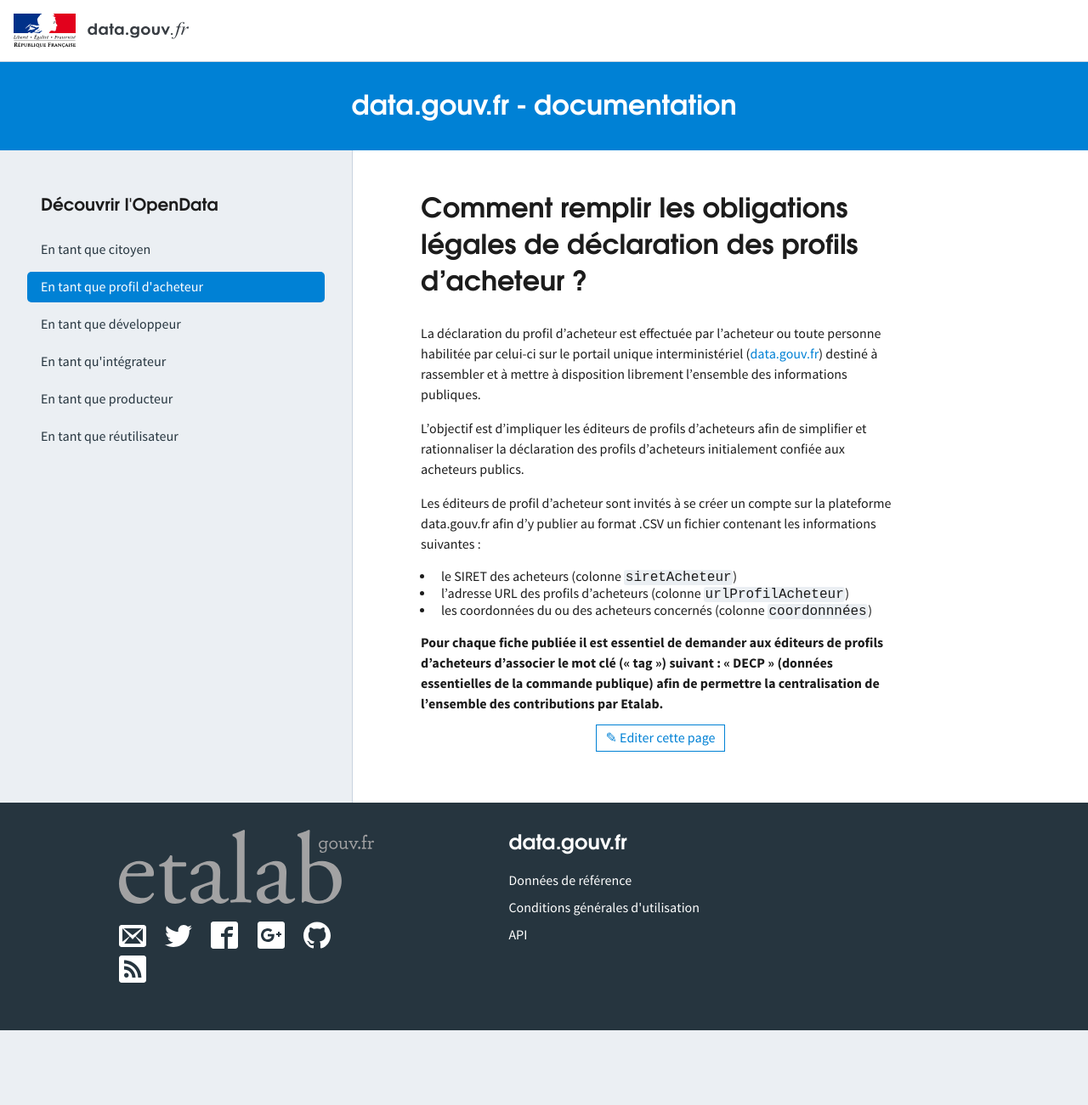
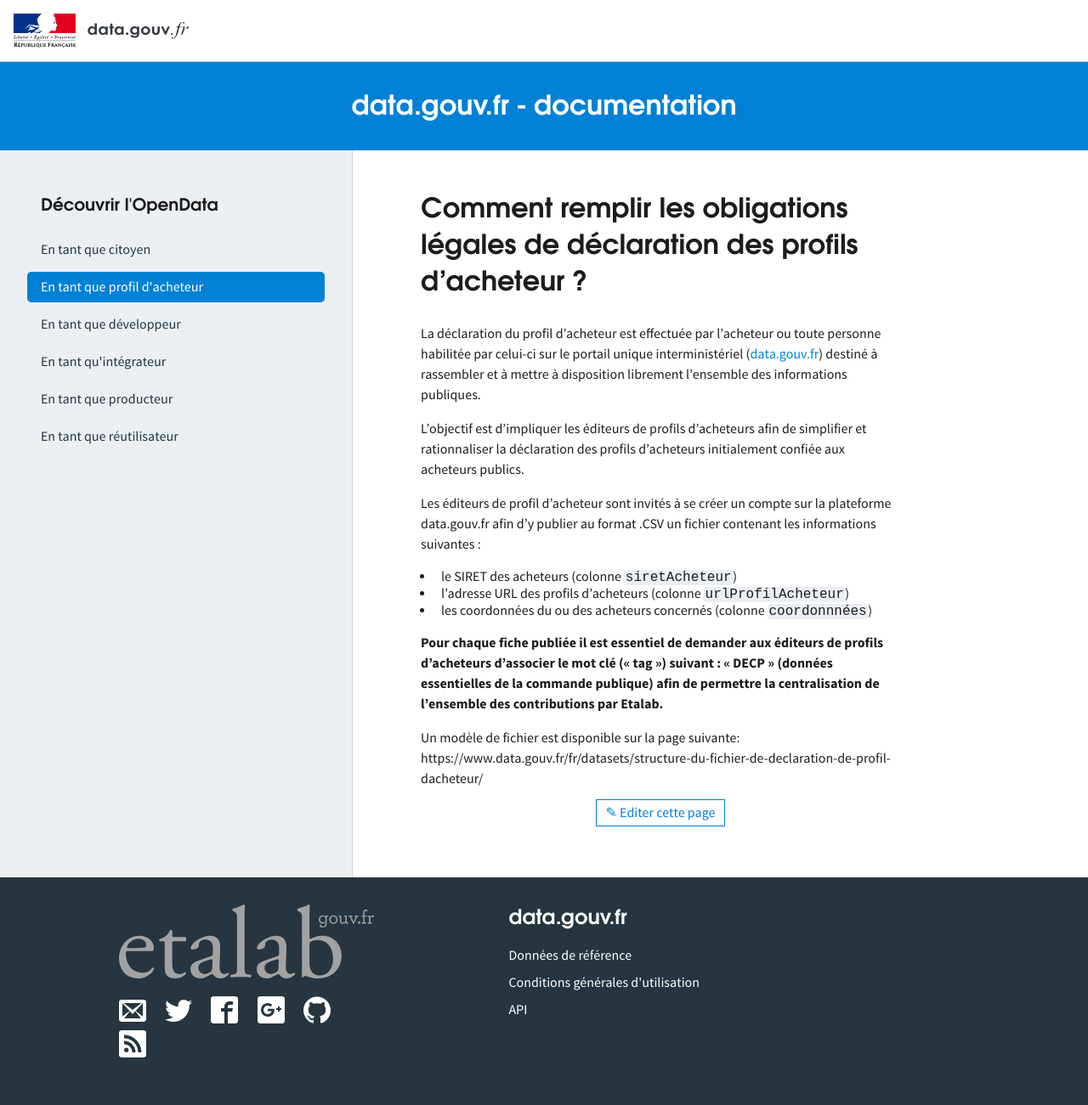
Before and after one commit to etalab/doc.data.gouv.fr, a Jekyll site: the page built from _faq/comment-remplir-les-obligations-légales-de-déclaration-des-profils-d-acheteur.md, in a window 1280 px wide. Shown: the whole page at 85% size. Built offline with Jekyll 4.4.1, drawn with Linux system fonts in a browser that asks for light colours; before the commit the page ends 1213 px from its top, so only the background shows below that.

Commit message:
Update comment-remplir-les-obligations-légales-de-déclaration-des-profils-d-acheteur.md

```diff
--- a/_faq/comment-remplir-les-obligations-légales-de-déclaration-des-profils-d-acheteur.md
+++ b/_faq/comment-remplir-les-obligations-légales-de-déclaration-des-profils-d-acheteur.md
@@ -18,3 +18,5 @@
 
 <strong>Pour chaque fiche publiée il est essentiel de demander aux éditeurs de profils d’acheteurs d’associer le mot clé (« tag ») suivant :
 « DECP » (données essentielles de la commande publique) afin de permettre la centralisation de l’ensemble des contributions par Etalab.</strong>
+
+Un modèle de fichier est disponible sur la page suivante: https://www.data.gouv.fr/fr/datasets/structure-du-fichier-de-declaration-de-profil-dacheteur/
```
